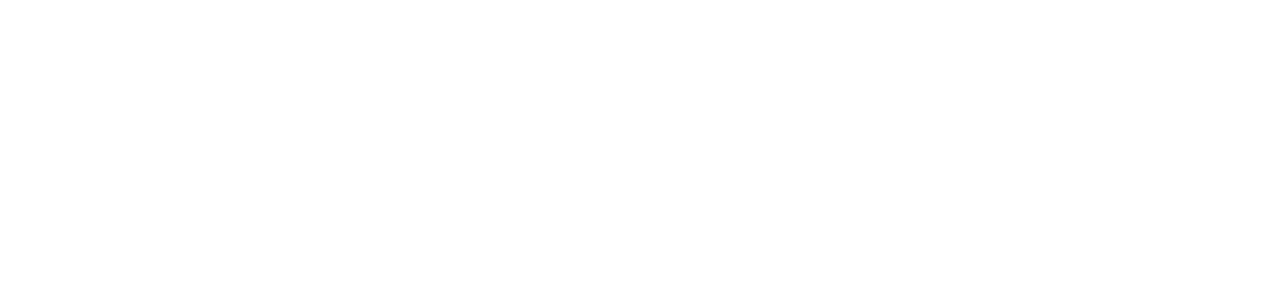
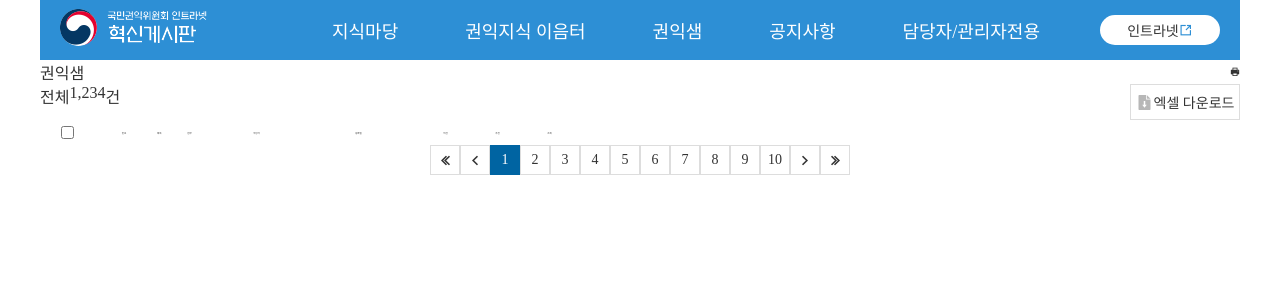
Before and after one commit to kkt9102/kkt9102_portfolio, a React (Create React App) app: page /clonePage/components/knw/KnwSamType in a window 1280 px wide. Before the commit this address had no page. Shown: the top 300 px of the page. Built offline with nearby package versions, Linux system fonts and the light colour scheme; a web font is replaced by a local one.

Commit message:
권익샘 목록 작업 전

```diff
--- a/src/App.js
+++ b/src/App.js
@@ -13,6 +13,7 @@
 import CloneMain from './pages/portsolio/prtl/clonePage/CloneMain';
 import KnwMain from './pages/portsolio/prtl/clonePage/knwMain';
 import KnwlgBoard1 from './pages/portsolio/prtl/clonePage/components/knw/board/KnwlgBoard1';
+import KnwSamType from './pages/portsolio/prtl/clonePage/components/knw/board/knw_sam_type';
 
 function App() {
   const [modalOpen, setModalOpen] = useState(false);
@@ -40,6 +41,7 @@
           <Route path="/clonePage/CloneMain" element={<CloneMain/>}/>
           <Route path="/clonePage/KnwMain" element={<KnwMain/>}/>
           <Route path="/clonePage/components/knw/KnwlgBoard1" element={<KnwlgBoard1/>}/>
+          <Route path="/clonePage/components/knw/KnwSamType" element={<KnwSamType/>}/>
           <Route path="/Resume" element={<Resume/>}/>
         </Routes>
       </BrowserRouter>
--- /dev/null
+++ b/src/pages/portsolio/prtl/clonePage/components/knw/board/knw_sam_type.js
@@ -0,0 +1,70 @@
+import React from 'react';
+
+import knw from '../../../resource/css/knw.module.css';
+
+import KnwHeader from '../header_knw';
+import Paging from '../paging_sample';
+
+const KnwSamType = () => {
+    return(
+        <div className={knw.knw_section}>
+            <KnwHeader/>
+            <div className={`${knw.knwlg_board_header} flex flex_jc_sb flex_ai_c`}>
+                <div className={knw.knwlg_tit}>권익샘</div>
+                <div className={knw.print}><i className="xi-print"></i></div>
+            </div>
+
+            <div className={knw.search_form}>
+                <form>
+
+                </form>
+            </div>
+
+            {/* list section */}
+            <div className={knw.board_list_section}>
+                <div className={`${knw.list_header} flex flex_jc_sb`}>
+                    <div className={`${knw.count} flex`}>전체<span>1,234</span>건</div>
+                    <div className={knw.exceldown_btn}><i className='xi-file-download'></i>엑셀 다운로드</div>
+                </div>
+            </div>
+
+            <div className={knw.board_list}>
+                <table className={knw.table_type_01}>
+                    {/* <caption></caption> */}
+                    <colgroup>
+                        <col width="50"></col>
+                        <col width="60"></col>
+                        <col width="auto"></col>
+                        <col width="50"></col>
+                        <col width="80"></col>
+                        <col width="120"></col>
+                        <col width="50"></col>
+                        <col width="50"></col>
+                        <col width="50"></col>
+                    </colgroup>
+                    <thead>
+                        <tr>
+                            <th className={knw.list_check_box}>
+                                <input type="checkbox" name="list_check_all" id="list_check_all"></input>
+                                <label htmlFor="list_check_all"></label>
+                            </th>
+                            <th>번호</th>
+                            <th>제목</th>
+                            <th>첨부</th>
+                            <th>작성자</th>
+                            <th>등록일</th>
+                            <th>의견</th>
+                            <th>추천</th>
+                            <th>조회</th>
+                        </tr>
+                    </thead>
+                </table>
+            </div>
+            {/* btn_box */}
+            {/* paging */}
+            <Paging/>
+        </div>
+    )
+}
+
+export default KnwSamType;
--- a/src/pages/portsolio/prtl/clonePage/components/knw/header_knw.js
+++ b/src/pages/portsolio/prtl/clonePage/components/knw/header_knw.js
@@ -27,7 +27,7 @@
                         <Link to=""><span>권익지식 이음터</span></Link>
                     </li>
                     <li>
-                        <Link to=""><span>권익샘</span></Link>
+                        <Link to="/clonePage/components/knw/KnwSamType"><span>권익샘</span></Link>
                     </li>
                     <li>
                         <Link to=""><span>공지사항</span></Link>
```
